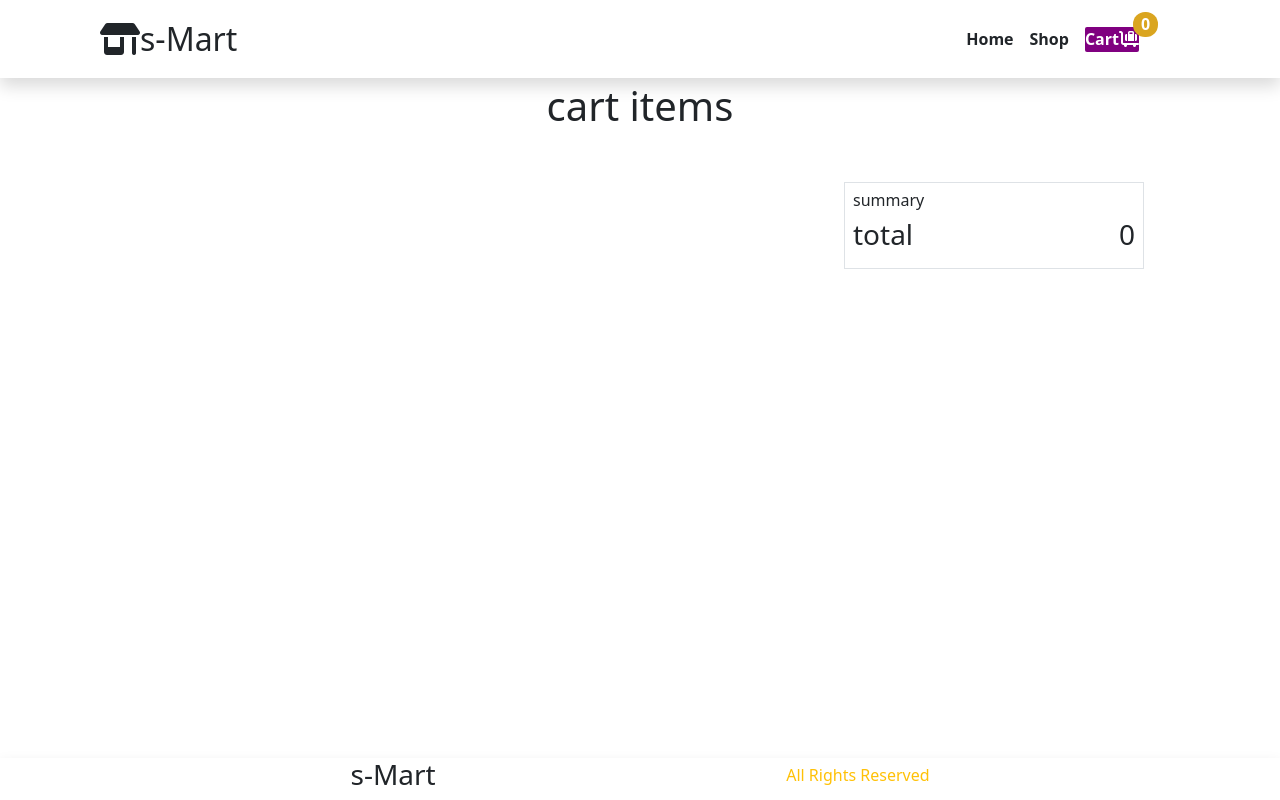
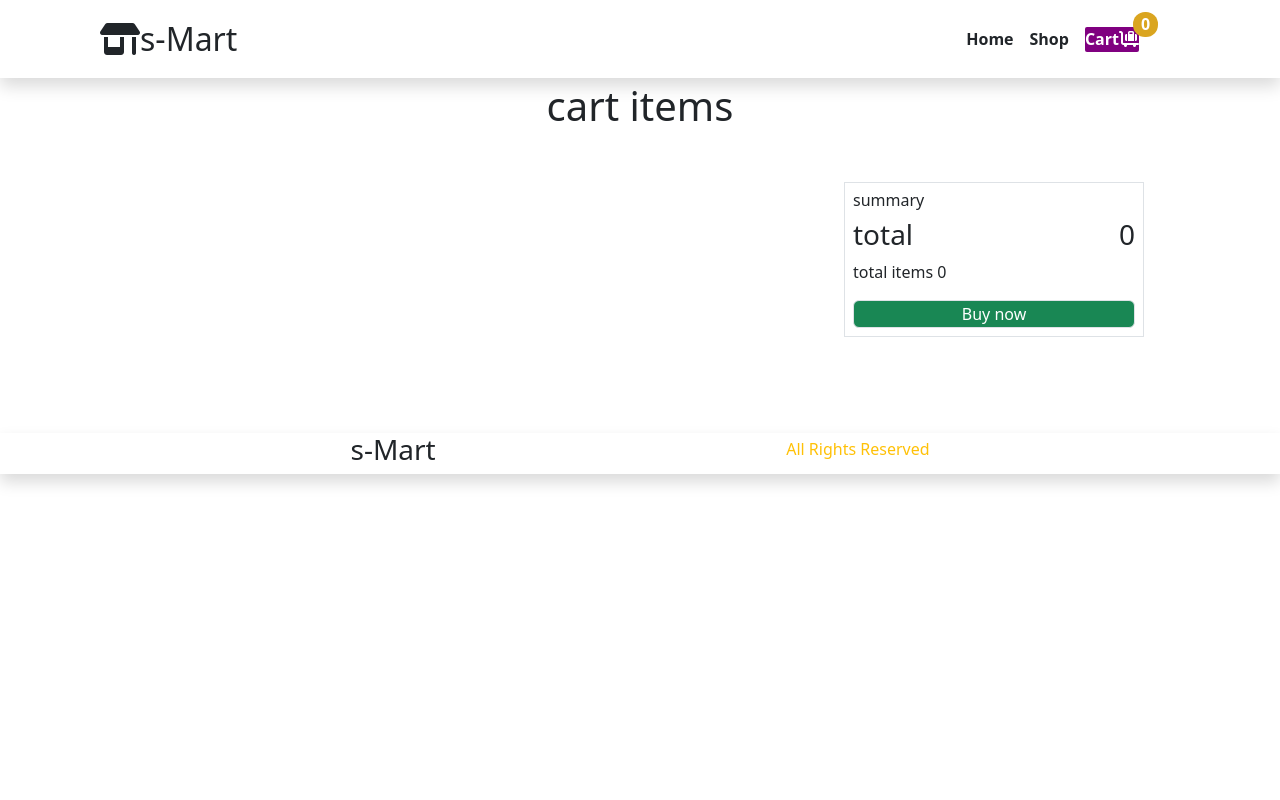
Before and after one commit to prasanth0016/mart, a React (Vite) app in the folder shoppingMart/: page /cart in a window 1280 px wide. Built offline with nearby package versions, Linux system fonts and the light colour scheme.

Commit message:
productinfo

```diff
--- a/shoppingMart/src/Cart.jsx
+++ b/shoppingMart/src/Cart.jsx
@@ -2,11 +2,14 @@ import React from 'react'
 
 import { useDispatch, useSelector } from 'react-redux'
 import { addToCart, minusProductQuantity, removeFromCart } from './ProductsSlice';
+import { useNavigate } from 'react-router-dom';
 
 export default function Cart() {
     // window.scrollTo({ top: 0, behavior: 'smooth' })
+    const navigate = useNavigate();
     const cartProducts = useSelector((state) => state.product.cart);
     const totalAmount = useSelector((state) => state.product.totalAmount)
+    const cartCount = useSelector((state)=>state.product.cartCount)
     const dispatch = useDispatch();
 
     return (
@@ -15,18 +18,18 @@ export default function Cart() {
             <div className='d-flex w-100 p-5 gap-2 justify-content-center fontMobile'>
                 <div className='w700 d-flex flex-column gap-1'>
                     {
-                        cartProducts.map((product, index) => <div className='w-100 d-flex border justify-content-center align-items-center' key={index}>
+                        cartProducts.map((product, index) => <div onClick={() => navigate('/productInfo')} className='w-100 d-flex border justify-content-center align-items-center' key={index}>
                             <img className='w-25' src={product.imgUrl} alt="productImage" />
                             <p className='w-50 fontMobile'>{product.description.slice(0, 150)}</p>
                             <div className='d-flex align-items-center flex-column gap-2 w-25'>
                                 <p>₹{product.price} each</p>
                                 <div className='d-flex justify-content-center gap-2 w-100 fontMobile'>
-                                    <button className='br-4px fontMobile' onClick={() => dispatch(addToCart(product))}>+</button>
+                                    <button className='br-4px fontMobile' onClick={(event) => {dispatch(addToCart(product));event.stopPropagation();}}>+</button>
                                     <h6 className='fontMobile'>{product.cartQuantity}</h6>
-                                    <button className='br-4px fontMobile' onClick={() => dispatch(minusProductQuantity(product))}>-</button>
+                                    <button className='br-4px fontMobile' onClick={(event) =>{ dispatch(minusProductQuantity(product));event.stopPropagation();}}>-</button>
                                 </div>
                                 <h6 className='fontMobile'>{product.cartAmount}</h6>
-                                <button onClick={() => dispatch(removeFromCart(product))} className='br-4px'>Remove</button>
+                                <button onClick={(event) =>{ dispatch(removeFromCart(product));;event.stopPropagation();}} className='br-4px'>Remove</button>
                             </div>
                         </div>)
                     }
@@ -37,6 +40,8 @@ export default function Cart() {
                         <h3 className='fontMobile'>total</h3>
                         <h3 className='fontMobile'>{totalAmount}</h3>
                     </div>
+                    <p>total items {cartCount}</p>
+                    <button className='w-100 bg-success text-white border rounded'>Buy now</button>
                 </div>
             </div>
 
--- a/shoppingMart/src/Footer.jsx
+++ b/shoppingMart/src/Footer.jsx
@@ -3,7 +3,7 @@ import React from 'react'
 export default function Footer() {
   return (
     <>
-      <footer className='mt-5 shadow fixed-bottom'>
+      <footer className='mt-5 shadow'>
         <div className='d-flex justify-content-evenly align-items-center text-warning'>
           <h3 className='text-dark'>s-Mart</h3>
           <h6>All Rights Reserved</h6>
```
Also changed, not shown: shoppingMart/src/Shop.jsx (+4 -4 lines).
